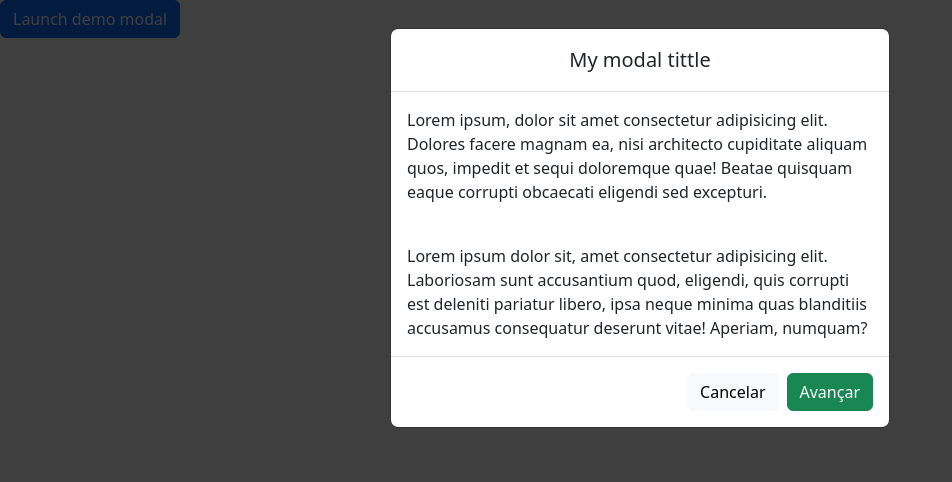
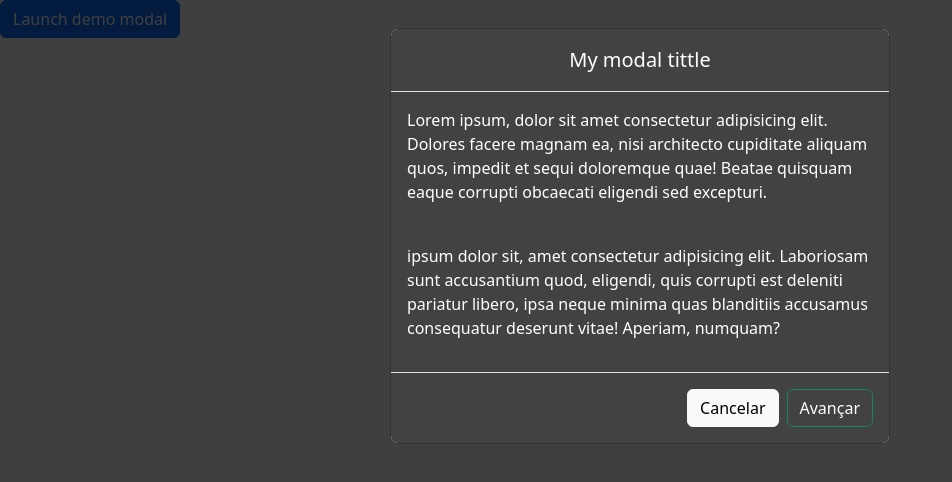
Before and after one commit to diogowhatev3r/Modals, a plain HTML site: page index.html in a window 1280 px wide. Both pictures are taken after a click on the button "Launch demo modal". Shown: the whole page, without its empty margins (0-952 px from the left). Drawn offline with nearby package versions, Linux system fonts and the light colour scheme.

Commit message:
2-Modal Preto

```diff
--- a/index.html
+++ b/index.html
@@ -36,12 +36,13 @@
         <div class="modal-body">
           <p> Lorem ipsum, dolor sit amet consectetur adipisicing elit. Dolores facere magnam ea, nisi architecto cupiditate aliquam quos, impedit et sequi doloremque quae! Beatae quisquam eaque corrupti obcaecati eligendi sed excepturi. </p>
           <br>
-          Lorem ipsum dolor sit, amet consectetur adipisicing elit. Laboriosam sunt accusantium quod, eligendi, quis corrupti est deleniti pariatur libero, ipsa neque minima quas blanditiis accusamus consequatur deserunt vitae! Aperiam, numquam?
-        </div>
+          <p> ipsum dolor sit, amet consectetur adipisicing elit. Laboriosam sunt accusantium quod, eligendi, quis corrupti est deleniti pariatur libero, ipsa neque minima quas blanditiis accusamus consequatur deserunt vitae! Aperiam, numquam?
+          </p>
+          </div>
 
         <div class="modal-footer">
           <button id="btn-cancelar" type="button" class="btn btn-light" data-bs-dismiss="modal">Cancelar</button>
-          <button id="btn-avancar" type="button" class="btn btn-success">Avançar</button>
+          <button id="btn-avancar" type="button" class="btn btn-outline-success">Avançar</button>
         </div>
       </div>
     </div>
--- a/style.css
+++ b/style.css
@@ -1,6 +1,26 @@
 h5{
     position: relative;
-
+    color: white;
     margin-left: auto;
     margin-right: auto;
 }
+
+.modal-body{
+    background-color: #424242;
+}
+
+.modal-header{
+    background-color: #424242;
+}
+
+.modal-footer{
+    background-color: #424242;
+}
+
+p{
+    color: white;
+}
+
+#btn-avancar{
+    color: white !important;
+}
```
